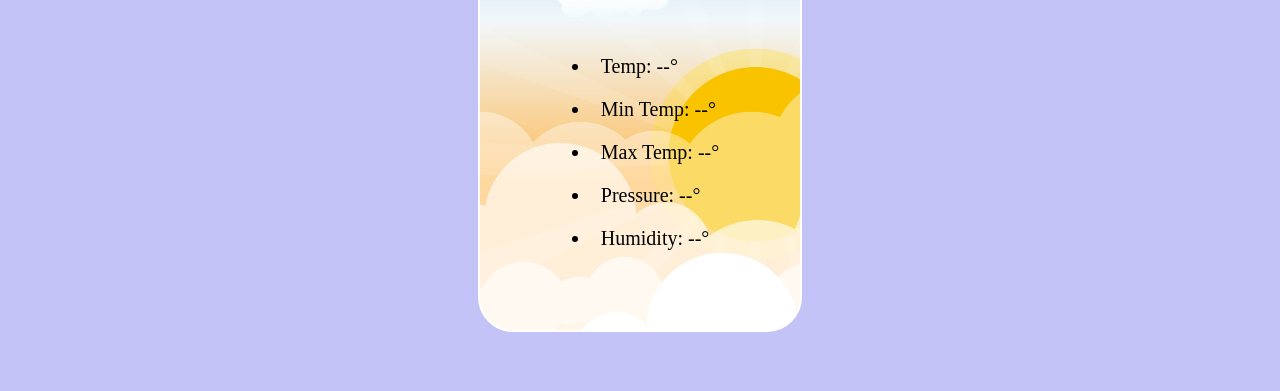
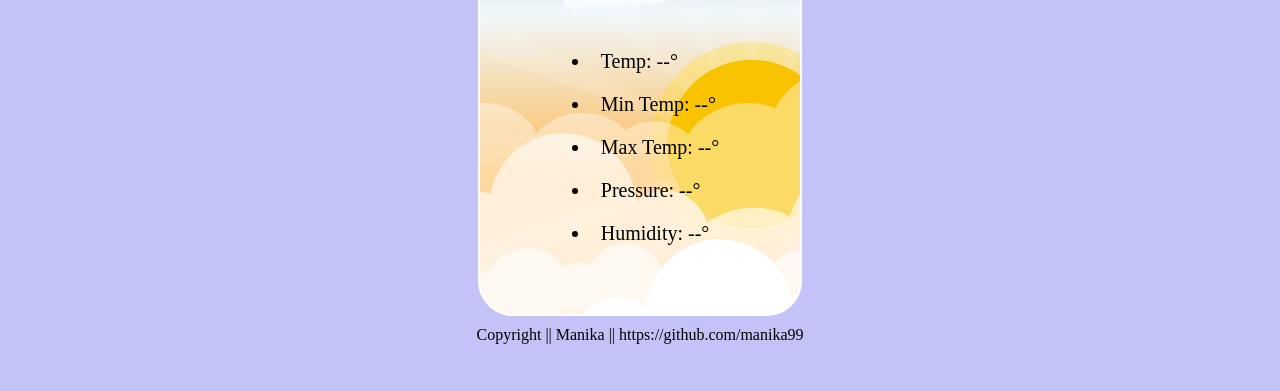
Before and after one commit to manika99/WeatherApp, a plain HTML site: page index.html in a window 1280 px wide. Shown: the part 409-800 px from the top of the page. Drawn offline with Linux system fonts and the light colour scheme.

Commit message:
added footer

```diff
--- a/index.html
+++ b/index.html
@@ -28,5 +28,8 @@
           </ul>
         </div>
       </div>
+      <div class="footer">
+        Copyright || Manika || <a href="https://github.com/manika99">https://github.com/manika99</a>
+      </div>
   </body>
 </html>
--- a/style.css
+++ b/style.css
@@ -40,7 +40,7 @@ input{
 #weather-output{
     position: relative;
     border: solid white 2px;
-    height: 60vh;
+    height: 58vh;
     width: 25vw;
     margin: auto;
     display: flex;
@@ -72,3 +72,11 @@ ul.list{
 li{
     padding: 10px;
 }
+.footer{
+    text-align: center;
+    margin: 10px 0px 0px;
+}
+a{
+    text-decoration: none;
+    color: black;
+}
```
